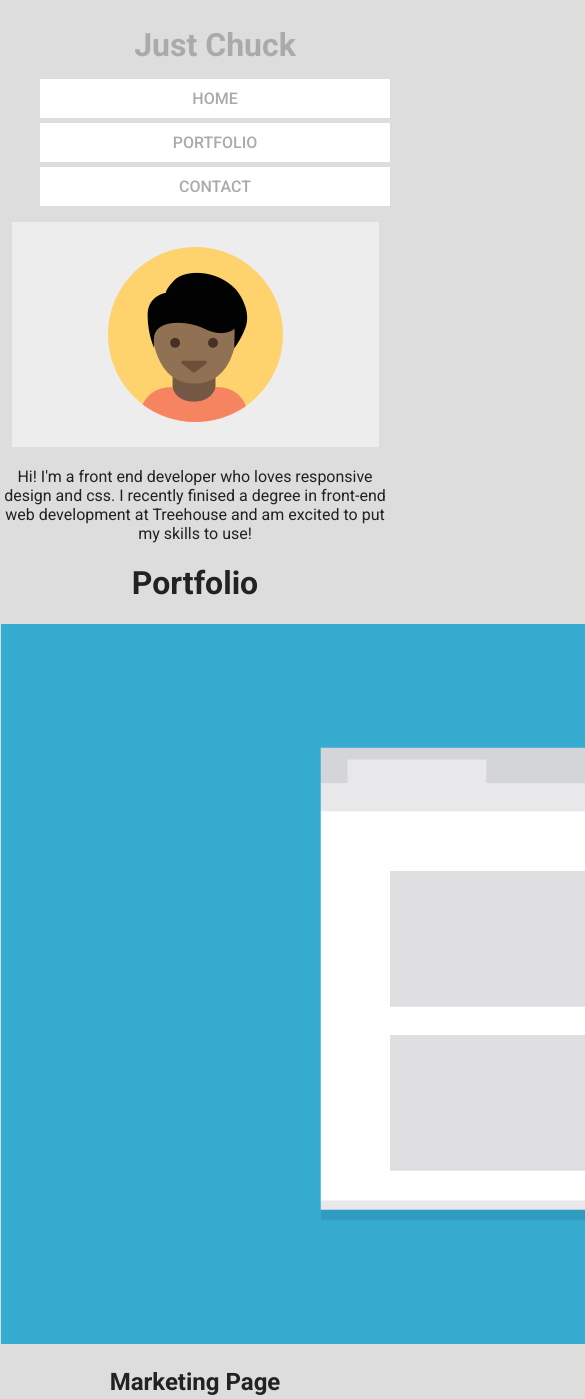
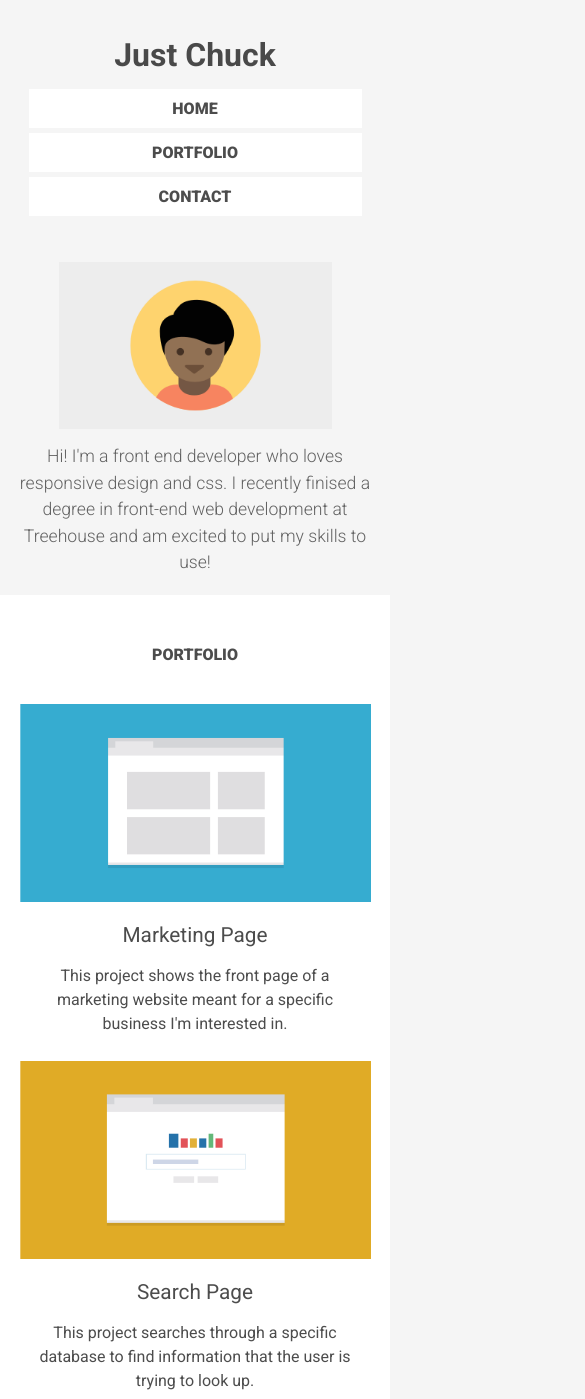
Before and after one commit to miller0chuck/2-responsive_layout_v2, a plain HTML site: page index.html in a window 390 px wide. Shown: the top 1399 px of the page, 585 px wide, since content can reach past the window. Drawn offline with Linux system fonts and the light colour scheme; a web font is replaced by a local one.

Commit message:
Mobile Styles
Mobile styles for all sections updated.

```diff
--- a/index.html
+++ b/index.html
@@ -11,7 +11,7 @@
 <body>
 <div class="main-nav">
 	<ul class="nav">
-		<li id="name"><a>Just Chuck</a></li>
+		<li id="name">Just Chuck</li>
 		<li><a href="">Home</a></li>
 		<li><a href="#portfolio">Portfolio</a></li>
 		<li><a href="#contact">Contact</a></li>
@@ -19,7 +19,7 @@
 </div>
 
 <header>
-	<img src="img/responsive-layout-profile.png" alt="Headshot Portrait of Random Dude">
+	<img src="img/responsive-layout-profile.png" alt="Headshot Portrait of Random Dude" class="profile-img">
 	<p>Hi! I'm a front end developer who loves responsive design and css. I recently finised a degree  in front-end web development at Treehouse and am excited to put my skills to use!</p>
 </header>
 
@@ -57,7 +57,7 @@
 <div id="contact">
 	<h1>Contact</h1>
 	<p>If you're interested in chatting or want more information about what I've been working on, I'd love to hear from you!</p>
-	<ul>
+	<ul class="contact-info">
 		<li>Phone <a href="tel:1111551234"> +1 (111) 555-1234</a></li>
 		<li>Email <a href="mailto:email@yoursite.com">email@yoursite.com</a></li>
 	</ul>
@@ -65,21 +65,9 @@
 </div>
 
 
-
-
-
-
-
-
-
-
-
-
-
-
 <footer>
 	<ul class="footer">
-		<li><a href="#name">Just Chuck</a></li>
+		<li>Just Chuck</li>
 		<li><a href="#name">Back to Top</a></li>
 	</ul>
 </footer>
--- a/styles.css
+++ b/styles.css
@@ -8,15 +8,21 @@ body {
   padding: 0;
   text-align: center;
   font-family: 'Roboto', sans-serif;
-  color: #222;
-  background: #ddd;
+  color: rgba(0,0,0,.7);
+  background: #f5f5f5;
+}
+
+ol, ul, li {
+	list-style-type: none;
+	padding: 0;
 }
 
 /*Link Styles */
 
 a {
-	color: #aaa;
+	color: rgba(0,0,0,.7);
 	text-decoration: none;
+	transition: all .5s;
 }
 
 a:hover {
@@ -28,8 +34,12 @@ SECTION STYLES
 ********************/
 
 /* Navigation */
+
 .main-nav {
-	color: #111;
+	width: 100%;
+	padding: 10px;
+	text-align: center;
+	display: inline-block;
 }
 
 #name {
@@ -39,14 +49,100 @@ SECTION STYLES
 	text-transform: none;
 }
 
-.nav {
-	list-style: none;
+
+h1, .nav li {
+	text-transform: uppercase;
+	font-weight: 900;
+	font-size: 1em;
 }
 
 .nav li {
 	background-color: white;
+	padding: 10px;
+	display: block;
+	width: 90%;
+	margin: 5px auto 0;
+}
+
+/* img */
+
+img {
+	width: 90%;
+}
+
+.profile-img {
+	width: 70%;
+}
+
+/* Header */
+
+header{
+	margin: 20px auto;
+}
+
+header p, #contact p {
+	font-weight: 300;
+	line-height: 1.5em;
+	margin: 10px 15px;
+	color: rgba(0,0,0,.6);
+	font-size: 1.1em;
+}
+
+/* Portfolio */
+
+#portfolio {
+	background-color: white;
+}
+
+h1 {
+	color: rgba(0,0,0,.7);
+	margin: 10px auto 40px;
+}
+
+h2 {
+	font-weight: 400;
+	font-size: 1.3em;
+}
+
+#portfolio p {
+	line-height: 1.5em;
+	margin: 15px auto 25px;
+	font-weight: 400;
+	width: 85%;
+}
+
+/* Contact */
+
+#contact, #portfolio {
+	padding: 40px 0;
+}
+
+.contact-info a {
+	padding: 0 15px;
+	font-weight: 900;
+}
+.contact-info li {
+	margin: 15px auto;
+}
+
+/* Footer */
+
+.footer {
+	border-top: 1px solid rgba(0,0,0,.1);
+	padding: 25px 0;
+	margin: 0 10px;
+	display: flex;
+	justify-content: space-between;
+	flex-wrap: nowrap;
+}
+
+.footer li {
+	color: rgba(0,0,0,.7);
+	font-weight: 900;
+
+}
+
+.footer a {
 	text-transform: uppercase;
-	padding: 10px;
-	margin-top: 5px;
-	font-weight: 500;
+	font-size: .8em;
 }
```
Also changed, not shown: Mockups/responsive-website_mobile320.png.
